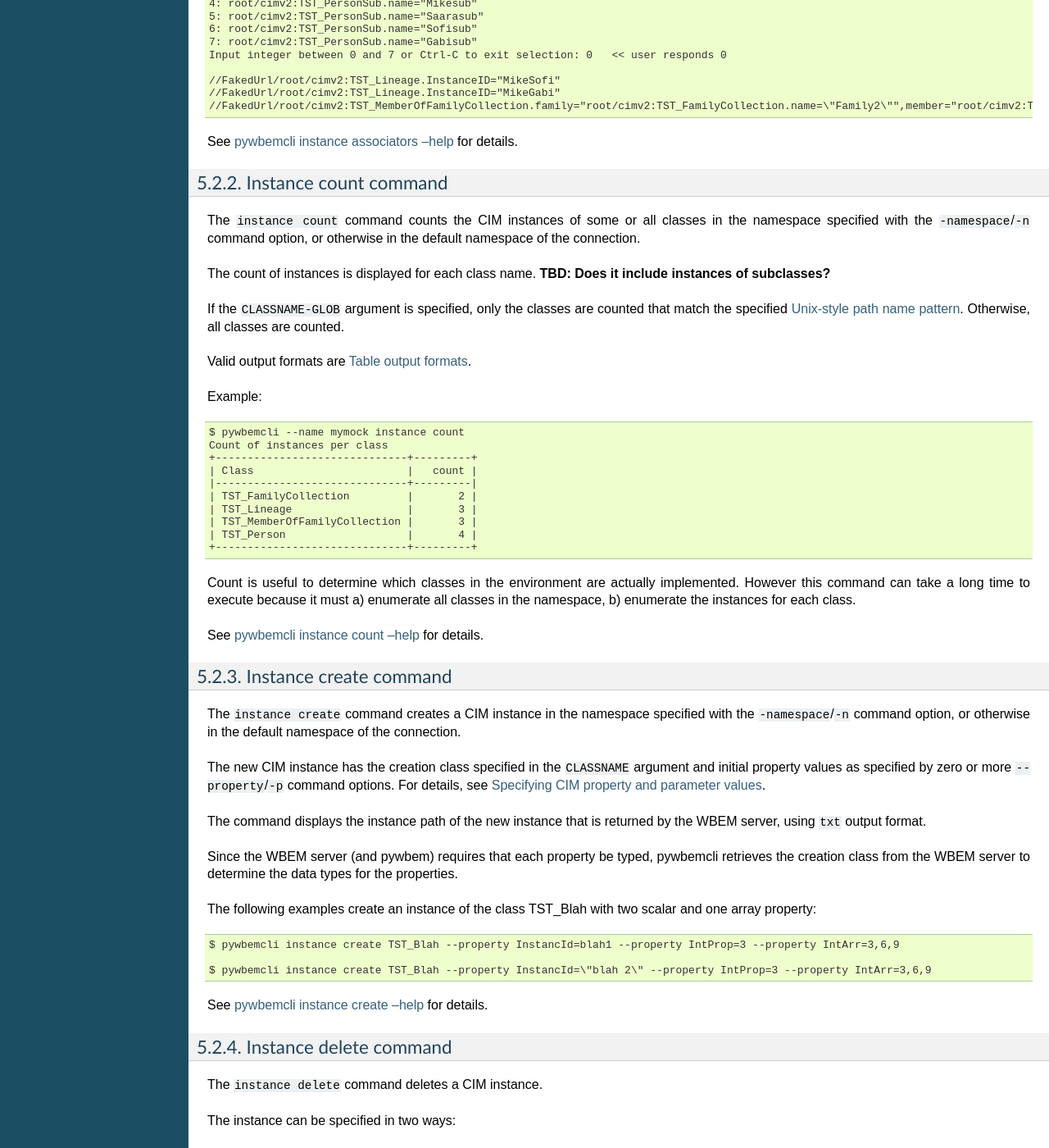
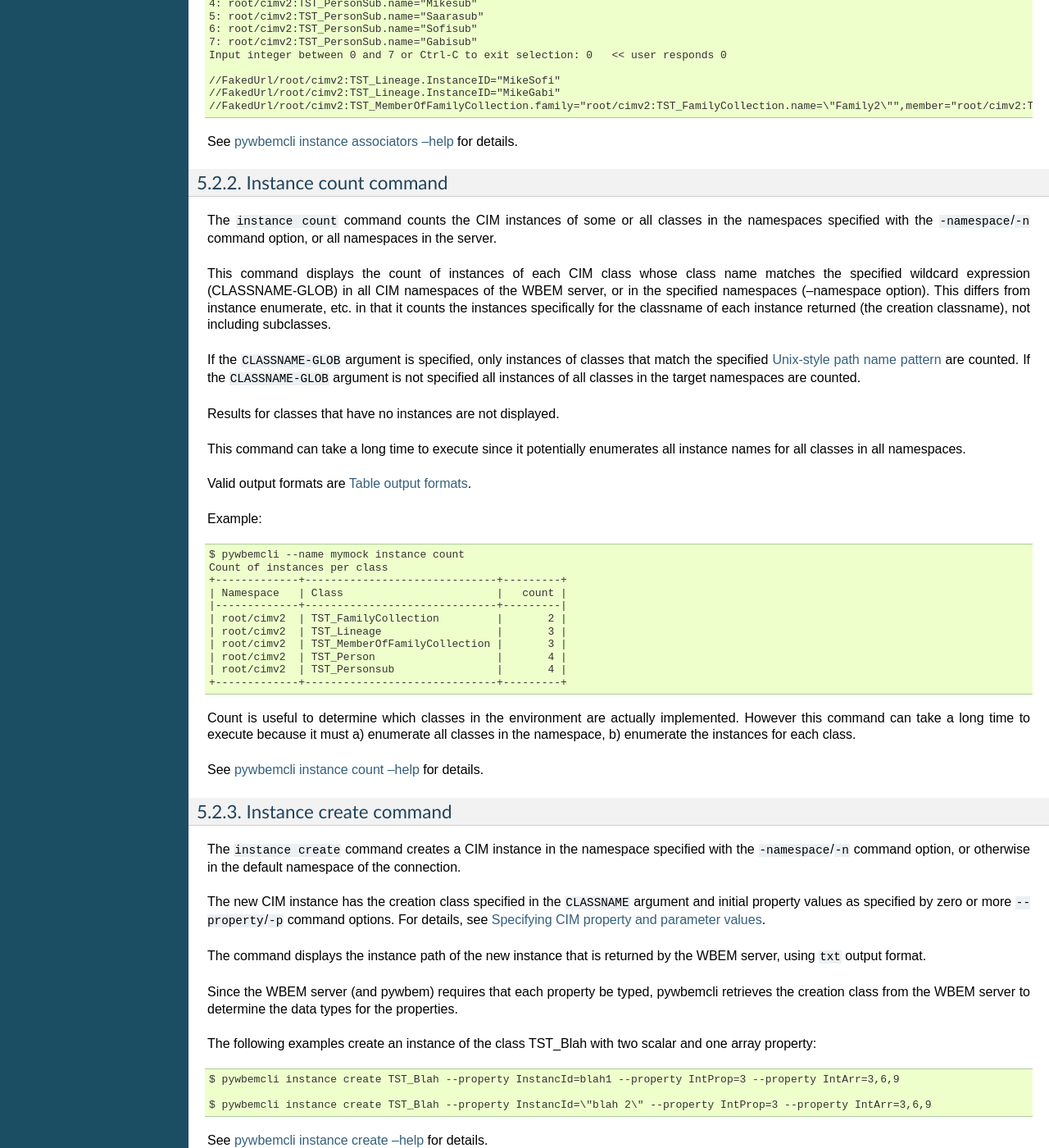
Before and after one commit to pywbem/pywbemtools, a Sphinx documentation site: the page built from docs/pywbemclicommands.rst, in a window 1280 px wide and 1400 px high, scrolled down 6884 px. Shown: the whole window at 82% size. Built offline with Sphinx 7.4.7, drawn with Linux system fonts in a browser that asks for light colours; the version number could not be read and is left out.

Commit message:
Fixes issue # 358 Fix instance count command (#372)
* Fixes issue # 358 Fix instance count command

1. Adds namespace to table output
2. Expands instance count  to allow multiple namespaces

3. Clarify that the count is for instances of the class named in the
table, not counting subclasses.

4. Fix issue with actual count. There was a class name comparision that
was not case insensitive.

The fix extended over a number of files.

1. Make common option for multiple namespaces (class find and instance
count)

2. Add note to mock_assoc_model.mof about the case difference in class
name.  Better than fixing it as it will catch errors.

3. Change the same option in class find to use the common option.

Fixes document description of instance count command.

* Fixes per comments

1. Build pywbemclicmdshelp.rst

2. Fix error in pywbemclicommands.rst

3. Add [] range in glob description of instance count command

4. Fix wording per comments in _cmd_instance.py.

5. Put the same glob description into class find command doc in
_cmd_class.py

```diff
--- a/docs/pywbemclicommands.rst
+++ b/docs/pywbemclicommands.rst
@@ -439,15 +439,25 @@
 ^^^^^^^^^^^^^^^^^^^^^^
 
 The ``instance count`` command counts the CIM instances of some or all classes
-in the namespace specified with the ``-namespace``/``-n`` command option, or
-otherwise in the default namespace of the connection.
+in the namespaces specified with the ``-namespace``/``-n`` command option, or
+all namespaces in the server.
 
-The count of instances is displayed for each class name.
-**TBD: Does it include instances of subclasses?**
+This command displays the count of instances of each CIM class whose class name
+matches the specified wildcard expression (CLASSNAME-GLOB) in all CIM
+namespaces of the WBEM server, or in the specified namespaces (--namespace
+option).  This differs from instance enumerate, etc. in that it counts the
+instances specifically for the classname of each instance returned (the
+creation classname), not including subclasses.
 
-If the ``CLASSNAME-GLOB`` argument is specified, only the classes are counted
-that match the specified :term:`Unix-style path name pattern`.
-Otherwise, all classes are counted.
+If the ``CLASSNAME-GLOB`` argument is specified, only instances of classes that
+match the specified :term:`Unix-style path name pattern` are counted. If the
+``CLASSNAME-GLOB`` argument is not specified all instances of all classes in
+the target namespaces are counted.
+
+Results for classes that have no instances are not displayed.
+
+This command can take a long time to execute since it potentially enumerates
+all instance names for all classes in all namespaces.
 
 Valid output formats are :term:`Table output formats`.
 
@@ -457,14 +467,16 @@
 
     $ pywbemcli --name mymock instance count
     Count of instances per class
-    +------------------------------+---------+
-    | Class                        |   count |
-    |------------------------------+---------|
-    | TST_FamilyCollection         |       2 |
-    | TST_Lineage                  |       3 |
-    | TST_MemberOfFamilyCollection |       3 |
-    | TST_Person                   |       4 |
-    +------------------------------+---------+
+    +-------------+------------------------------+---------+
+    | Namespace   | Class                        |   count |
+    |-------------+------------------------------+---------|
+    | root/cimv2  | TST_FamilyCollection         |       2 |
+    | root/cimv2  | TST_Lineage                  |       3 |
+    | root/cimv2  | TST_MemberOfFamilyCollection |       3 |
+    | root/cimv2  | TST_Person                   |       4 |
+    | root/cimv2  | TST_Personsub                |       4 |
+    +-------------+------------------------------+---------+
+
 
 Count is useful to determine which classes in the environment are actually
 implemented. However this command can take a long time to execute because
```
Also changed, not shown: docs/pywbemclicmdshelp.rst (+36 -51 lines), 9 other files.
